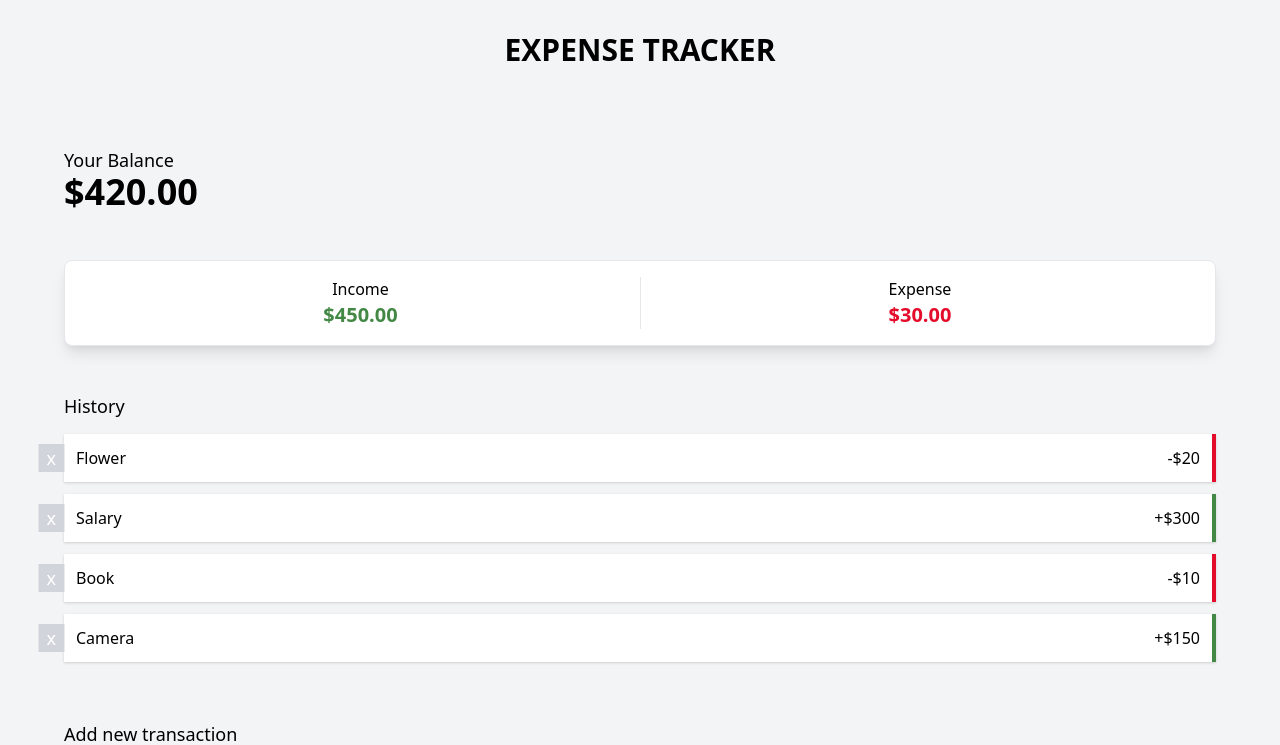
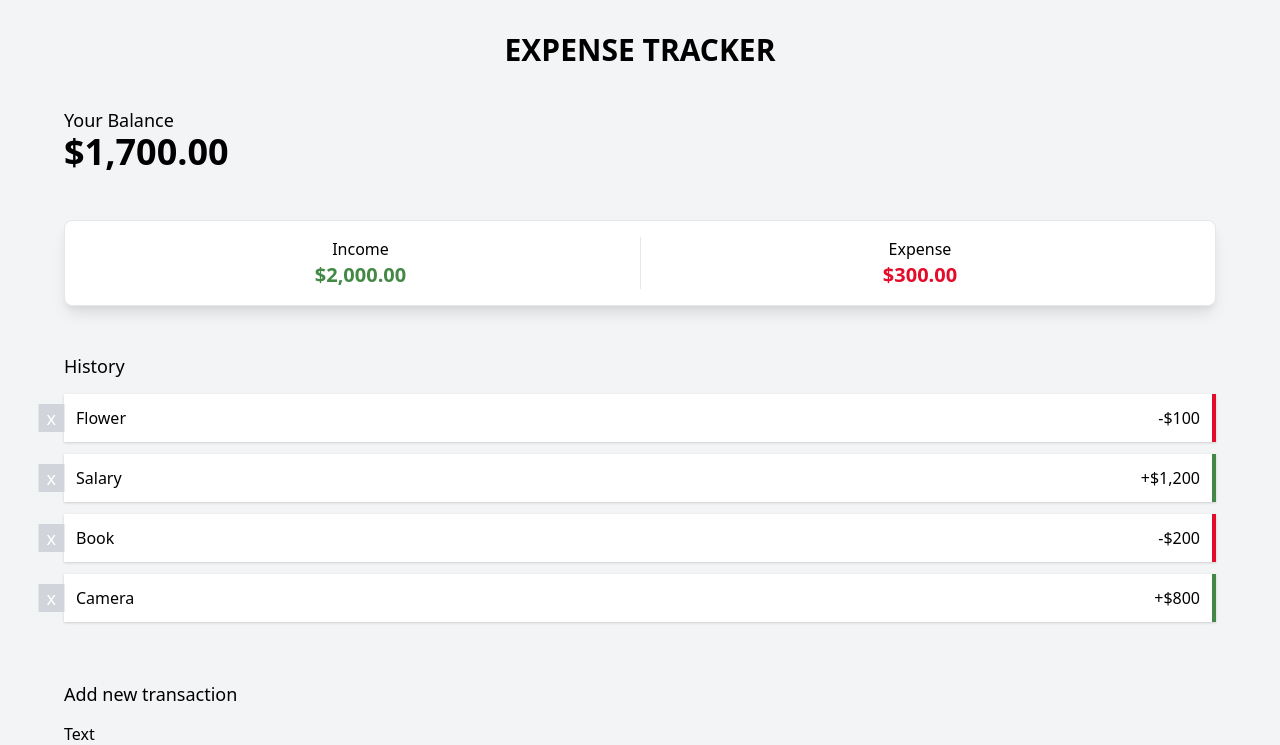
Before and after one commit to saebomp/expenseTracker, a React (Create React App) app: page / in a window 1280 px wide. Shown: the top 745 px of the page. Built offline with nearby package versions, Linux system fonts and the light colour scheme.

Commit message:
added thousand separator

```diff
--- a/package.json
+++ b/package.json
@@ -12,14 +12,12 @@
     "postcss": "^7.0.35",
     "react": "^17.0.1",
     "react-dom": "^17.0.1",
+    "react-number-format": "^4.4.4",
     "react-scripts": "4.0.1",
     "tailwindcss": "npm:@tailwindcss/postcss7-compat@^2.0.2",
     "web-vitals": "^0.2.4"
   },
   "scripts": {
-    "start": "react-scripts start",
-    "build": "react-scripts build",
-    "test": "react-scripts test",
     "start": "craco start",
     "build": "craco build",
     "test": "craco test",
--- a/public/index.html
+++ b/public/index.html
@@ -26,7 +26,7 @@
     -->
     <title>React App</title>
   </head>
-  <body class="bg-gray-100">
+  <body class="bg-gray-100 m-0">
     <noscript>You need to enable JavaScript to run this app.</noscript>
     <div id="root" class="container mx-auto py-8 px-16 font-sans"></div>
     <!--
--- a/src/App.css
+++ b/src/App.css
@@ -1,13 +1,3 @@
-/* @import url('https://fonts.googleapis.com/css?family=Lato&display=swap'); */
 @tailwind base;
 @tailwind components;
 @tailwind utilities;
-
-* {
-  box-sizing: border-box;
-  margin: 0;
-}
-
-input:focus, button:focus {
-  outline: none;
-}
--- a/src/components/AddTransaction.js
+++ b/src/components/AddTransaction.js
@@ -1,5 +1,6 @@
 import React, {useState, useContext} from 'react'
 import {GlobalContext} from '../context/GlobalState'
+import NumberFormat from 'react-number-format';
 
 export const AddTransaction = () => {
   const [text, setText] = useState('')
@@ -26,7 +27,6 @@ export const AddTransaction = () => {
     } else {
       setModal(true)
     }
-
 }
 
   return (
@@ -38,7 +38,7 @@ export const AddTransaction = () => {
           <input
             type="text"
             value={text}
-            className="w-full p-2 placeholder-gray-400 border border-gray-200 focus:border-gray-900"
+            className="w-full p-2 placeholder-gray-400 border border-gray-200 focus:border-gray-900 focus:outline-none"
             onChange={(e) => setText(e.target.value)}
             placeholder="Enter text..."
           />
@@ -47,15 +47,21 @@ export const AddTransaction = () => {
           <label htmlFor='amount' className="block mt-5">
             Amount <span className="text-sm">(negative : expense, positive : income)</span>
           </label>
-          <input
-            type="number"
+          <NumberFormat
             value={amount}
-            className="w-full p-2 placeholder-gray-400 border border-gray-200 focus:border-gray-900"
-            onChange={(e) => setAmount(e.target.value)}
+            displayType={'input'}
+            thousandSeparator={true}
+            className="w-full p-2 placeholder-gray-400 border border-gray-200 focus:border-gray-900 focus:outline-none"
+            onChange={(e) => {
+              setAmount(e.target.value.replace(/,/,''))
+            }}
             placeholder="Enter amount..."
+            onFocus={ () => {
+              setAmount('')
+            }}
           />
         </div>
-        <button className="w-full mt-5 bg-gradient-to-r from-yellow-400 via-red-500 to-pink-500 py-2 text-white hover:bg-gradient-to-l hover:from-pink-500 hover:to-yellow-400">
+        <button className="w-full mt-5 bg-gradient-to-r from-yellow-400 via-red-500 to-pink-500 py-2 text-white hover:bg-gradient-to-l hover:from-pink-500 hover:to-yellow-400 focus:outline-none">
           Add transaction
         </button>
       </form>
@@ -63,7 +69,7 @@ export const AddTransaction = () => {
         <div className="position: absolute top-2/4 left-2/4 transform -translate-x-1/2 -translate-y-1/2 bg-gray-200 w-6/12 rounded shadow-lg p-8 text-center">
           <div>Please enter a valid value</div>
           <button
-            className="position: absolute top-2 right-4 z-10 cursor-pointer text-2xl"
+            className="position: absolute top-2 right-4 z-10 cursor-pointer text-2xl focus:outline-none"
             onClick={() => setModal(false)}
           >x
           </button>
--- a/src/components/Balance.js
+++ b/src/components/Balance.js
@@ -1,5 +1,6 @@
 import React, {useContext} from 'react'
 import {GlobalContext} from '../context/GlobalState'
+import NumberFormat from 'react-number-format';
 
 export const Balance = () => {
   const {transactions} = useContext(GlobalContext);
@@ -10,7 +11,7 @@ export const Balance = () => {
   //reduce 로 amount array안에 있는 값 다 더해줌
 
   return (
-    <div className="mt-20">
+    <div className="mt-10">
       <div className="items-center">
         <div>
           <h1 className="leading-6 text-lg text-black">
@@ -19,7 +20,7 @@ export const Balance = () => {
         </div>
         <div>
           <h2 className="text-4xl font-semibold">
-            ${total}
+            <NumberFormat value={total} displayType={'text'} thousandSeparator={true} prefix={'$'} />
           </h2>
         </div>
       </div>
--- a/src/components/IncomeExpenses.js
+++ b/src/components/IncomeExpenses.js
@@ -1,5 +1,6 @@
 import React, {useContext} from 'react'
 import {GlobalContext} from '../context/GlobalState'
+import NumberFormat from 'react-number-format';
 
 export const IncomeExpenses = () => {
   const {transactions} = useContext(GlobalContext)
@@ -21,11 +22,15 @@ export const IncomeExpenses = () => {
     <div className="bg-white shadow-lg group block rounded-lg p-4 border flex flex-row divide-x mt-12">
       <div className="w-6/12 text-center">
         <h4>Income</h4>
-        <p className="text-customgreen-900 text-xl font-semibold">${income}</p>
+        <p className="text-customgreen-900 text-xl font-semibold">
+          <NumberFormat value={income} displayType={'text'} thousandSeparator={true} prefix={'$'} />
+        </p>
       </div>
       <div className="w-6/12 text-center">
         <h4>Expense</h4>
-        <p className="text-customred-900 text-xl font-semibold">${expense}</p>
+        <p className="text-customred-900 text-xl font-semibold">
+          <NumberFormat value={expense} displayType={'text'} thousandSeparator={true} prefix={'$'} />
+        </p>
       </div>
     </div>
   </>
--- a/src/components/Transaction.js
+++ b/src/components/Transaction.js
@@ -1,5 +1,6 @@
 import React, {useContext} from 'react'
 import {GlobalContext} from '../context/GlobalState'
+import NumberFormat from 'react-number-format';
 
 export const Transaction = ({transaction}) => {
   const {deleteTransaction} = useContext(GlobalContext)
@@ -9,7 +10,8 @@ export const Transaction = ({transaction}) => {
     <li className={transaction.amount < 0 ? 'position: relative shadow border-r-4 border-customred-900 p-3 mb-3 bg-white' : 'position: relative shadow border-r-4 border-customgreen-900 p-3 mb-3 bg-white'}>
       {transaction.text}
       <span className="float-right">
-        {sign}${Math.abs(transaction.amount)}
+        {sign}
+        <NumberFormat value={Math.abs(transaction.amount)} displayType={'text'} thousandSeparator={true} prefix={'$'} />
       </span>
       {/* Math.abs : 숫자 positive number 로 바꿔줌*/}
       <button
--- a/src/context/GlobalState.js
+++ b/src/context/GlobalState.js
@@ -4,10 +4,10 @@ import AppReducer from './AppReducer'
 //initial state
 const initialState = {
   transactions: [
-    {id:1, text:'Flower', amount:-20},
-    {id:2, text:'Salary', amount:300},
-    {id:3, text:'Book', amount:-10},
-    {id:4, text:'Camera', amount:150},
+    {id:1, text:'Flower', amount:-100},
+    {id:2, text:'Salary', amount:1200},
+    {id:3, text:'Book', amount:-200},
+    {id:4, text:'Camera', amount:800},
   ]
 }
 
```
Also changed, not shown: 2 other files (tests, documents, lock files or other folders).
